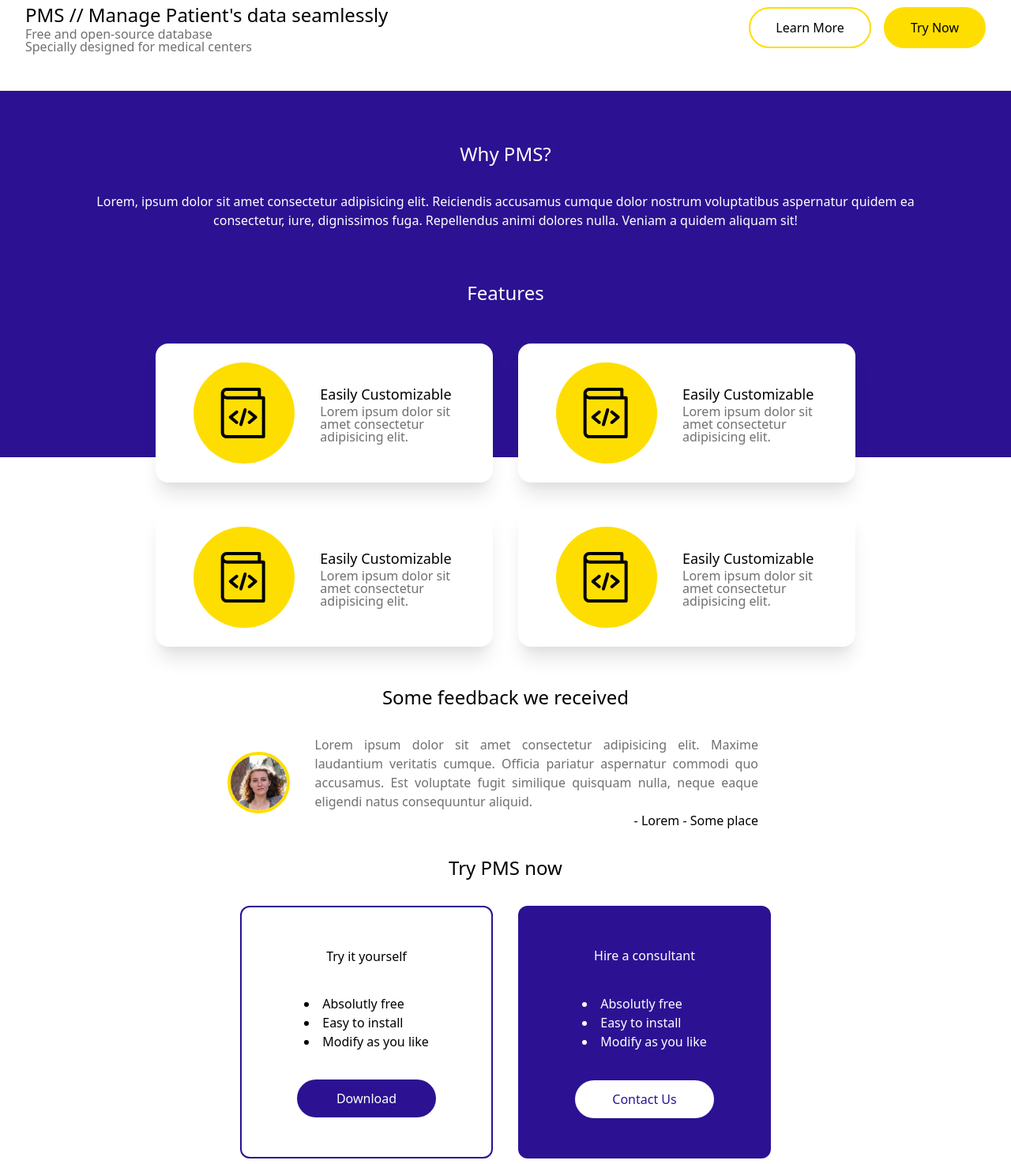
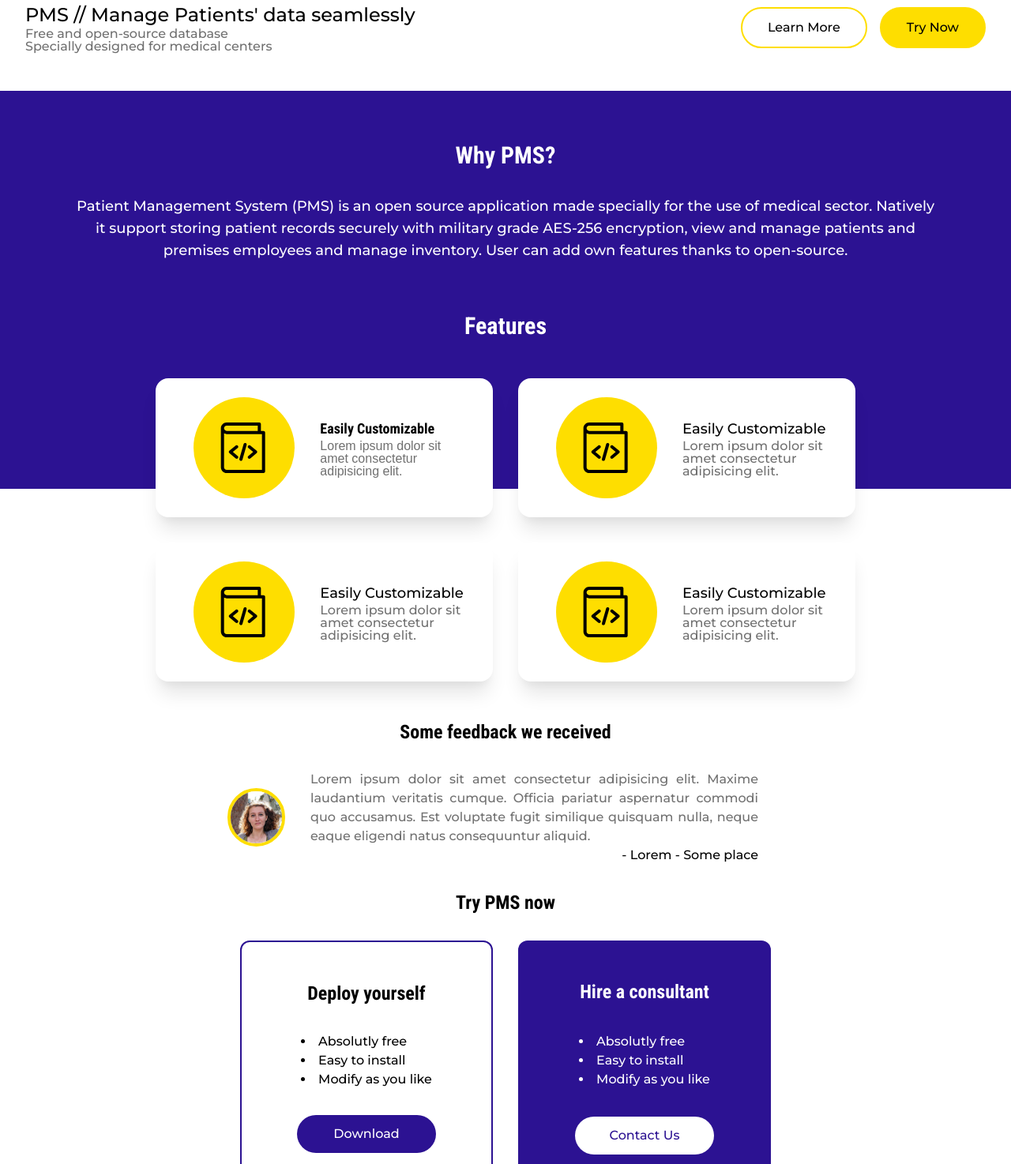
Before and after one commit to CharukaHS/gui-project-website, a website: page src/index.html in a window 1280 px wide. Shown: the part 685-2159 px from the top of the page at 79% size. Drawn offline with nearby package versions, Linux system fonts and the light colour scheme; files that its build step writes are made by us from their sources.

Commit message:
Add fonts

```diff
--- a/src/index.html
+++ b/src/index.html
@@ -5,15 +5,21 @@
     <meta charset="UTF-8" />
     <meta http-equiv="X-UA-Compatible" content="IE=edge" />
     <meta name="viewport" content="width=device-width, initial-scale=1.0" />
+    <title>PMS</title>
     <link rel="stylesheet" href="./css/styles.css" />
     <link rel="stylesheet" href="./css/custom.css" />
-    <title>PMS</title>
+
+    <!-- fonts -->
+    <link rel="preconnect" href="https://fonts.gstatic.com">
+    <link
+        href="https://fonts.googleapis.com/css2?family=Montserrat:wght@500&family=Roboto+Condensed:wght@700&display=swap"
+        rel="stylesheet">
 </head>
 
-<body>
+<body class="font-primary">
     <!-- Navigation bar -->
     <nav class="absolute z-20 flex flex-row items-center justify-between w-screen px-8 py-4 shadow-sm text-sub">
-        <span class="">Patient Management System</span>
+        <span>Patient Management System</span>
         <span class="flex flex-row">
             <span class="ml-4 cursor-pointer">Github</span>
             <span class="ml-4 cursor-pointer">Learn More</span>
@@ -22,10 +28,10 @@
     </nav>
 
     <!-- Landing -->
-    <section class="flex flex-col justify-between h-screen pt-16">
+    <section class="flex flex-col justify-between h-screen pt-16 ">
         <div class="px-8">
             <div class="mt-6">
-                <h2 class="text-xl leading-none">
+                <h2 class="text-xl leading-none ">
                     Saving hours of valuable time of <br />
                     medical sector
                 </h2>
@@ -39,7 +45,7 @@
         </div>
         <div class="flex flex-col items-center justify-between px-8 mb-12 md:flex-row">
             <span>
-                <h1 class="text-2xl">PMS // Manage Patient's data seamlessly</h1>
+                <h1 class="text-2xl">PMS // Manage Patients' data seamlessly</h1>
                 <h3 class="leading-none text-sub">
                     Free and open-source database <br />
                     Specially designed for medical centers
@@ -57,22 +63,22 @@
     <section class="flex flex-col items-center justify-center pb-12 text-center">
         <!-- why pms -->
         <div class="w-full py-16 bg-secondry">
-            <h1 class="mb-8 text-2xl text-white">Why PMS?</h1>
+            <h1 class="mb-8 text-3xl text-white font-topic">Why PMS?</h1>
 
-            <h3 class="max-w-6xl px-8 mx-auto text-white">
-                Lorem, ipsum dolor sit amet consectetur adipisicing elit. Reiciendis
-                accusamus cumque dolor nostrum voluptatibus aspernatur quidem ea
-                consectetur, iure, dignissimos fuga. Repellendus animi dolores nulla.
-                Veniam a quidem aliquam sit!
+            <h3 class="max-w-6xl px-8 mx-auto text-lg text-white">
+                Patient Management System (PMS) is an open source application made specially for the use of medical
+                sector. Natively it support storing patient records securely with military grade AES-256 encryption,
+                view and manage patients and premises employees and manage inventory. User can add own features thanks
+                to open-source.
             </h3>
 
         </div>
 
         <!-- features -->
         <div class="relative w-screen">
-            <div class="absolute w-full h-56 bg-secondry" style="z-index: -1"></div>
+            <div class="absolute w-full h-56 max-w-screen bg-secondry" style="z-index: -1"></div>
 
-            <h1 class="mb-8 text-2xl text-white">Features</h1>
+            <h1 class="mb-8 text-3xl text-white font-topic">Features</h1>
 
             <!-- features container -->
             <div class="flex flex-col flex-wrap items-center justify-center lg:flex-row">
@@ -83,8 +89,9 @@
                         <img src="./assets/icons/guide.svg" class="w-16" alt="" />
                     </span>
                     <span class="pl-4">
-                        <h3 class="text-lg text-left">Easily Customizable</h3>
-                        <h4 class="leading-none text-left text-sub">
+                        <h3 class="text-lg text-left font-topic">Easily
+                            Customizable</h3>
+                        <h4 class="leading-none text-left text-sub" style="font-family: 'Ubuntu', sans-serif;">
                             Lorem ipsum dolor sit amet consectetur adipisicing elit.
                         </h4>
                     </span>
@@ -134,7 +141,7 @@
 
         <!-- testimonials -->
         <div>
-            <h1 class="my-8 text-2xl">Some feedback we received</h1>
+            <h1 class="my-8 text-2xl font-topic">Some feedback we received</h1>
 
             <div class="flex flex-row items-center max-w-3xl px-8">
                 <span>
@@ -153,12 +160,12 @@
 
         <!-- try now -->
         <div class="w-full">
-            <h1 class="my-8 text-2xl">Try PMS now</h1>
+            <h1 class="my-8 text-2xl font-topic">Try PMS now</h1>
 
             <div class="flex flex-col items-center justify-center w-full md:flex-row">
                 <div
                     class="flex flex-col items-center justify-around w-full max-w-xs py-8 mx-4 bg-white border-2 h-80 border-secondry rounded-xl">
-                    <h3>Try it yourself</h3>
+                    <h3 class="text-2xl font-topic">Deploy yourself</h3>
 
 
                     <ul class="px-8 text-left list-disc list-inside">
@@ -175,7 +182,7 @@
 
                 <div
                     class="flex flex-col items-center justify-around w-full max-w-xs py-8 mx-4 text-white h-80 bg-secondry rounded-xl">
-                    <h3>Hire a consultant</h3>
+                    <h3 class="text-2xl font-topic">Hire a consultant</h3>
 
                     <ul class="px-8 text-left list-disc list-inside">
                         <li>Absolutly free</li>
@@ -194,7 +201,7 @@
 
     <!-- Supporting -->
     <section class="flex flex-col justify-center pt-8 pb-12 text-center bg-thirdary ">
-        <h1 class="mb-4 text-2xl">Contributors</h1>
+        <h1 class="mb-4 text-2xl font-topic">Contributors</h1>
 
         <h3 class="px-8">
             This open-source application is made by hours of time and grams of
@@ -214,7 +221,7 @@
             </div>
         </div>
 
-        <h3 class="p-8 text-2xl">
+        <h3 class="p-8 text-2xl font-topic">
             You can also become a contributor of PMS
         </h3>
 
--- a/tailwind.config.js
+++ b/tailwind.config.js
@@ -8,11 +8,15 @@ module.exports = {
         secondry: "#2C1292",
         thirdary: "#F4F7F4",
       },
-      textColor: {
-        sub: "#707070",
+      fontFamily: {
+        topic: ["Roboto Condensed", "sans-serif"],
+        primary: ["Montserrat", "sans-serif"],
       },
       maxHeight: {
         "1/2": "50%",
+      },
+      textColor: {
+        sub: "#707070",
       },
     },
   },
```
